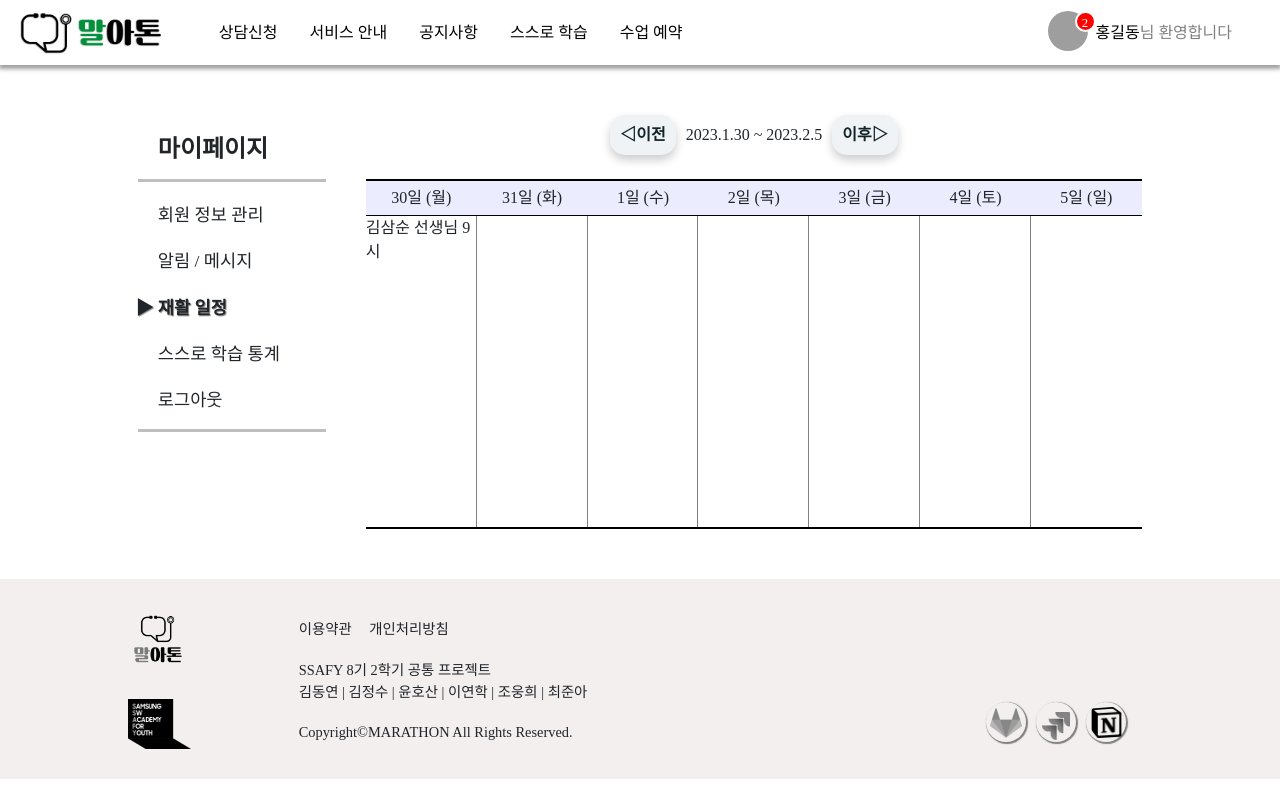
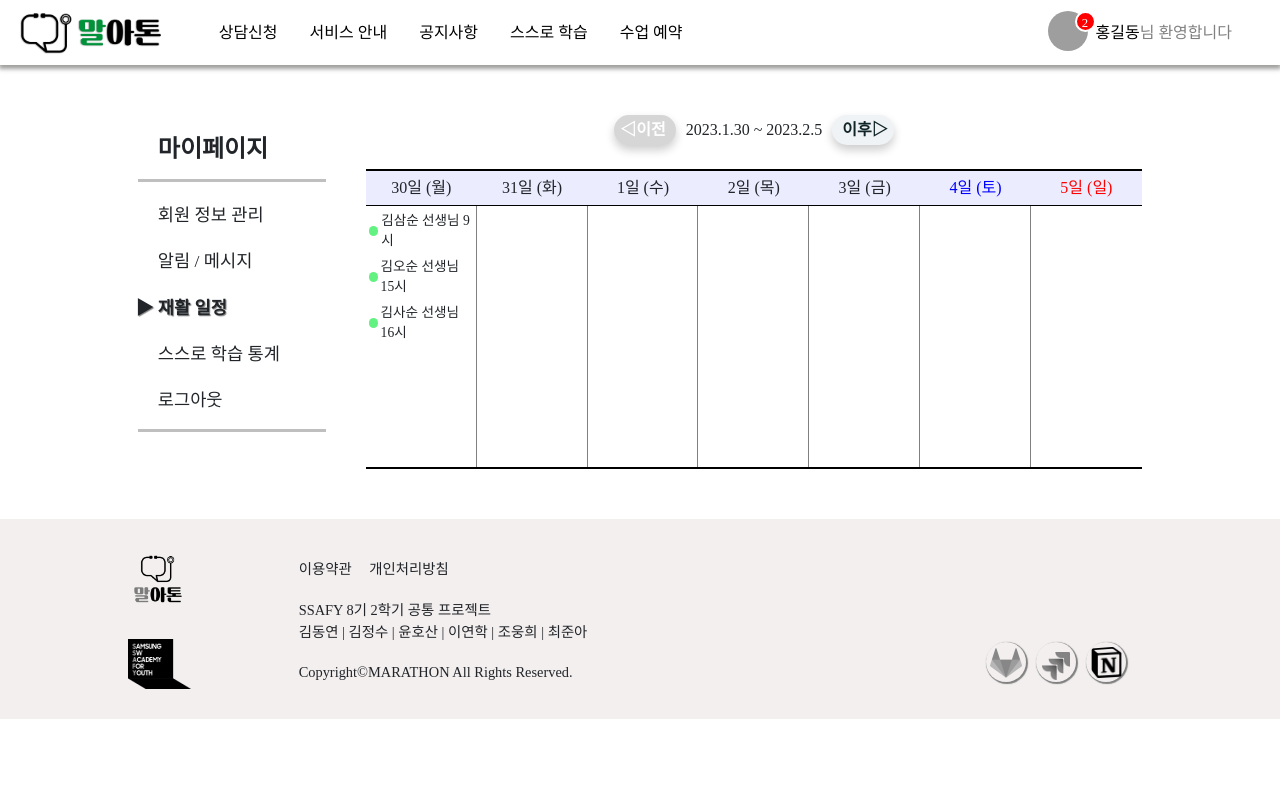
Before and after one commit to uh1216/marathon, a React (Create React App) app in the folder Frontend/marathon/: page /mypage/schedule in a window 1280 px wide. Built offline with nearby package versions, Linux system fonts and the light colour scheme; grey boxes are pictures that could not be loaded; a web font is replaced by a local one.

Commit message:
[FE] : [FEAT] 마이페이지 재활일정 기능 보강 / 헤더 수정

```diff
--- a/Frontend/marathon/src/components/common/Header.jsx
+++ b/Frontend/marathon/src/components/common/Header.jsx
@@ -163,6 +163,7 @@ export default function Header() {
                 onClick={() => {
                   if (isToggled) setIsToggled(!isToggled);
                   if (isUserToggled) setIsUserToggled(!isUserToggled);
+                  navigate("/self-study/1/easy/intro");
                 }}
               >
                 색깔 위치 맞추기
@@ -171,6 +172,7 @@ export default function Header() {
                 onClick={() => {
                   if (isToggled) setIsToggled(!isToggled);
                   if (isUserToggled) setIsUserToggled(!isUserToggled);
+                  navigate("/self-study/2/easy/intro");
                 }}
               >
                 그림 카드 맞추기
@@ -179,6 +181,7 @@ export default function Header() {
                 onClick={() => {
                   if (isToggled) setIsToggled(!isToggled);
                   if (isUserToggled) setIsUserToggled(!isUserToggled);
+                  navigate("/self-study/3/easy/intro");
                 }}
               >
                 도형 위치 맞추기
--- a/Frontend/marathon/src/components/my-page/Schedule.jsx
+++ b/Frontend/marathon/src/components/my-page/Schedule.jsx
@@ -1,10 +1,11 @@
 import { useEffect, useState } from "react";
-import { useDispatch } from "react-redux";
+import { useDispatch, useSelector } from "react-redux";
 import { changeNowSideNav } from "stores/toggle.store";
 import style from "./Schedule.module.css";
 
 export default function Schedule() {
   const dispatch = useDispatch();
+  const state = useSelector((state) => state);
   const data = {
     firstDateInfo: "1675061240413",
     reservation: [
@@ -16,18 +17,25 @@ export default function Schedule() {
         time: "9",
       },
       {
+        seq: "14",
+        name: "김오순",
+        date: "2023-01-30",
+        dayOfWeek: "월",
+        time: "15",
+      },
+      {
         seq: "13",
         name: "김사순",
-        date: "2023-02-01",
-        dayOfWeek: "수",
+        date: "2023-01-30",
+        dayOfWeek: "월",
         time: "16",
       },
       {
-        seq: "14",
-        name: "김오순",
-        date: "2023-02-08",
-        dayOfWeek: "수",
-        time: "15",
+        seq: "18",
+        name: "김하순",
+        date: "2023-02-11",
+        dayOfWeek: "토",
+        time: "11",
       },
       {
         seq: "15",
@@ -39,6 +47,13 @@ export default function Schedule() {
     ],
   };
   const [nowPage, setNowPage] = useState(0);
+
+  // 날짜의 연산을 도와준다. 하루가 지나면 day + 1을 주입한다.
+  const calDate = (day) => {
+    return new Date(
+      Number(data.firstDateInfo) + (nowPage * 7 + day) * 86400000
+    );
+  };
 
   useEffect(() => {
     // 사이드 Nav 업데이트
@@ -52,40 +67,28 @@ export default function Schedule() {
           <div style={{ flexGrow: "1" }} />
           <div className={style.arrow_div}>
             <button
-              className={style.button}
-              style={{ marginRight: "10px" }}
+              className={
+                nowPage !== 0
+                  ? style.button
+                  : style.button + " " + style.noButton
+              }
+              style={{ marginRight: "10px", paddingRight: "10px" }}
               onClick={() => {
                 nowPage > 0 ? setNowPage(nowPage - 1) : setNowPage(nowPage);
               }}
             >
               ◁이전
             </button>
-            {new Date(
-              Number(data.firstDateInfo) + nowPage * 86400000 * 7
-            ).getFullYear()}
-            .
-            {new Date(
-              Number(data.firstDateInfo) + nowPage * 86400000 * 7
-            ).getMonth() + 1}
-            .
-            {new Date(
-              Number(data.firstDateInfo) + nowPage * 86400000 * 7
-            ).getDate()}{" "}
-            ~{" "}
-            {new Date(
-              Number(data.firstDateInfo) + nowPage * 86400000 * 7 + 86400000 * 6
-            ).getFullYear()}
-            .
-            {new Date(
-              Number(data.firstDateInfo) + nowPage * 86400000 * 7 + 86400000 * 6
-            ).getMonth() + 1}
-            .
-            {new Date(
-              Number(data.firstDateInfo) + nowPage * 86400000 * 7 + 86400000 * 6
-            ).getDate()}
+            {calDate(0).getFullYear()}.{calDate(0).getMonth() + 1}.
+            {calDate(0).getDate()} ~ {calDate(6).getFullYear()}.
+            {calDate(6).getMonth() + 1}.{calDate(6).getDate()}
             <button
-              className={style.button}
-              style={{ marginLeft: "10px" }}
+              className={
+                nowPage !== 2
+                  ? style.button
+                  : style.button + " " + style.noButton
+              }
+              style={{ marginLeft: "10px", paddingLeft: "10px" }}
               onClick={() => {
                 nowPage < 2 ? setNowPage(nowPage + 1) : setNowPage(nowPage);
               }}
@@ -99,23 +102,24 @@ export default function Schedule() {
       <div className={style.middle_box}>
         <div className={style.calender_div}>
           <div className={style.calender_top_div}>
-            {new Date(
-              Number(data.firstDateInfo) + nowPage * 86400000 * 7
-            ).getDate()}
-            일 (월)
+            {calDate(0).getDate()}일 (월)
           </div>
           <div className={style.calender_bottom_div}>
-            {data.reservation.map((reservedDay, idx) => {
+            {data.reservation.map((reservedDay) => {
               if (
-                new Date(reservedDay.date).getDate() ===
-                new Date(
-                  Number(data.firstDateInfo) + nowPage * 86400000 * 7
-                ).getDate()
+                new Date(reservedDay.date).getDate() === calDate(0).getDate()
               ) {
                 return (
-                  <span key={idx}>
-                    {reservedDay.name} 선생님 {reservedDay.time}시
-                  </span>
+                  <div key={reservedDay.seq} className={style.reserve_info}>
+                    <div className={style.green_circle}></div>
+                    <div className={style.sentence}>
+                      {reservedDay.name}
+                      {state.loginUser.userRole === "patient"
+                        ? " 선생님 "
+                        : " 님 "}
+                      {reservedDay.time}시
+                    </div>
+                  </div>
                 );
               }
             })}
@@ -123,60 +127,157 @@ export default function Schedule() {
         </div>
         <div className={style.calender_div}>
           <div className={style.calender_top_div}>
-            {new Date(
-              Number(data.firstDateInfo) + nowPage * 86400000 * 7 + 86400000 * 1
-            ).getDate()}
-            일 (화)
+            {calDate(1).getDate()}일 (화)
           </div>
-          <div className={style.calender_bottom_div}></div>
+          <div className={style.calender_bottom_div}>
+            {data.reservation.map((reservedDay) => {
+              if (
+                new Date(reservedDay.date).getDate() === calDate(1).getDate()
+              ) {
+                return (
+                  <div key={reservedDay.seq} className={style.reserve_info}>
+                    <div className={style.green_circle}></div>
+                    <div className={style.sentence}>
+                      {reservedDay.name}
+                      {state.loginUser.userRole === "patient"
+                        ? " 선생님 "
+                        : " 님 "}
+                      {reservedDay.time}시
+                    </div>
+                  </div>
+                );
+              }
+            })}
+          </div>
         </div>
         <div className={style.calender_div}>
           <div className={style.calender_top_div}>
-            {new Date(
-              Number(data.firstDateInfo) + nowPage * 86400000 * 7 + 86400000 * 2
-            ).getDate()}
-            일 (수)
+            {calDate(2).getDate()}일 (수)
           </div>
-          <div className={style.calender_bottom_div}></div>
+          <div className={style.calender_bottom_div}>
+            {data.reservation.map((reservedDay) => {
+              if (
+                new Date(reservedDay.date).getDate() === calDate(2).getDate()
+              ) {
+                return (
+                  <div key={reservedDay.seq} className={style.reserve_info}>
+                    <div className={style.green_circle}></div>
+                    <div className={style.sentence}>
+                      {reservedDay.name}
+                      {state.loginUser.userRole === "patient"
+                        ? " 선생님 "
+                        : " 님 "}
+                      {reservedDay.time}시
+                    </div>
+                  </div>
+                );
+              }
+            })}
+          </div>
         </div>
         <div className={style.calender_div}>
           <div className={style.calender_top_div}>
-            {new Date(
-              Number(data.firstDateInfo) + nowPage * 86400000 * 7 + 86400000 * 3
-            ).getDate()}
-            일 (목)
+            {calDate(3).getDate()}일 (목)
           </div>
-          <div className={style.calender_bottom_div}></div>
+          <div className={style.calender_bottom_div}>
+            {data.reservation.map((reservedDay) => {
+              if (
+                new Date(reservedDay.date).getDate() === calDate(3).getDate()
+              ) {
+                return (
+                  <div key={reservedDay.seq} className={style.reserve_info}>
+                    <div className={style.green_circle}></div>
+                    <div className={style.sentence}>
+                      {reservedDay.name}
+                      {state.loginUser.userRole === "patient"
+                        ? " 선생님 "
+                        : " 님 "}
+                      {reservedDay.time}시
+                    </div>
+                  </div>
+                );
+              }
+            })}
+          </div>
         </div>
         <div className={style.calender_div}>
           <div className={style.calender_top_div}>
-            {new Date(
-              Number(data.firstDateInfo) + nowPage * 86400000 * 7 + 86400000 * 4
-            ).getDate()}
-            일 (금)
+            {calDate(4).getDate()}일 (금)
           </div>
-          <div className={style.calender_bottom_div}></div>
+          <div className={style.calender_bottom_div}>
+            {data.reservation.map((reservedDay) => {
+              if (
+                new Date(reservedDay.date).getDate() === calDate(4).getDate()
+              ) {
+                return (
+                  <div key={reservedDay.seq} className={style.reserve_info}>
+                    <div className={style.green_circle}></div>
+                    <div className={style.sentence}>
+                      {reservedDay.name}
+                      {state.loginUser.userRole === "patient"
+                        ? " 선생님 "
+                        : " 님 "}
+                      {reservedDay.time}시
+                    </div>
+                  </div>
+                );
+              }
+            })}
+          </div>
         </div>
         <div className={style.calender_div}>
-          <div className={style.calender_top_div}>
-            {new Date(
-              Number(data.firstDateInfo) + nowPage * 86400000 * 7 + 86400000 * 5
-            ).getDate()}
-            일 (토)
+          <div className={style.calender_top_div} style={{ color: "blue" }}>
+            {calDate(5).getDate()}일 (토)
           </div>
-          <div className={style.calender_bottom_div}></div>
+          <div className={style.calender_bottom_div}>
+            {data.reservation.map((reservedDay) => {
+              if (
+                new Date(reservedDay.date).getDate() === calDate(5).getDate()
+              ) {
+                return (
+                  <div key={reservedDay.seq} className={style.reserve_info}>
+                    <div className={style.green_circle}></div>
+                    <div className={style.sentence}>
+                      {reservedDay.name}
+                      {state.loginUser.userRole === "patient"
+                        ? " 선생님 "
+                        : " 님 "}
+                      {reservedDay.time}시
+                    </div>
+                  </div>
+                );
+              }
+            })}
+          </div>
         </div>
         <div className={style.calender_div}>
-          <div className={style.calender_top_div}>
-            {new Date(
-              Number(data.firstDateInfo) + nowPage * 86400000 * 7 + 86400000 * 6
-            ).getDate()}
-            일 (일)
+          <div className={style.calender_top_div} style={{ color: "red" }}>
+            {calDate(6).getDate()}일 (일)
           </div>
           <div
             className={style.calender_bottom_div}
             style={{ borderRight: "none" }}
-          ></div>
+          >
+            {" "}
+            {data.reservation.map((reservedDay) => {
+              if (
+                new Date(reservedDay.date).getDate() === calDate(6).getDate()
+              ) {
+                return (
+                  <div key={reservedDay.seq} className={style.reserve_info}>
+                    <div className={style.green_circle}></div>
+                    <div className={style.sentence}>
+                      {reservedDay.name}
+                      {state.loginUser.userRole === "patient"
+                        ? " 선생님 "
+                        : " 님 "}
+                      {reservedDay.time}시
+                    </div>
+                  </div>
+                );
+              }
+            })}
+          </div>
         </div>
       </div>
     </>
--- a/Frontend/marathon/src/components/my-page/Schedule.module.css
+++ b/Frontend/marathon/src/components/my-page/Schedule.module.css
@@ -14,7 +14,8 @@
   position: relative;
   border: none;
   display: inline-block;
-  padding: 8px 10px;
+  padding-top: 3px;
+  padding-bottom: 3px;
   border-radius: 15px;
   box-shadow: 0 5px 10px rgba(0, 0, 0, 0.2);
   text-decoration: none;
@@ -29,6 +30,12 @@
   color: #4a666a;
 }
 
+.noButton {
+  pointer-events: none;
+  background-color: rgb(214, 214, 214);
+  color: rgb(255, 255, 255);
+}
+
 .arrow_div {
   display: inline-block;
 }
@@ -41,7 +48,7 @@
   display: flex;
   flex-direction: column;
   width: 14.28%;
-  height: 350px;
+  height: 300px;
   border-top: 2px solid black;
   border-bottom: 2px solid black;
 }
@@ -55,5 +62,31 @@
 
 .calender_bottom_div {
   border-right: 0.5px solid gray;
+  padding-top: 5px;
   flex-grow: 1;
 }
+
+.reserve_info {
+  display: flex;
+  margin-bottom: 5px;
+}
+
+.green_circle {
+  width: 10px;
+  height: 10px;
+  border-radius: 50px;
+  background-color: #63f282;
+  margin-top: auto;
+  margin-bottom: auto;
+  margin-right: 3px;
+  margin-left: 3px;
+}
+
+.sentence {
+  font-size: 0.85em;
+  cursor: pointer;
+}
+
+.sentence:hover {
+  color: rgb(155, 155, 155);
+}
```
Also changed, not shown: Frontend/marathon/src/components/self-study/SelfStudy1.jsx (+7 -7 lines).
